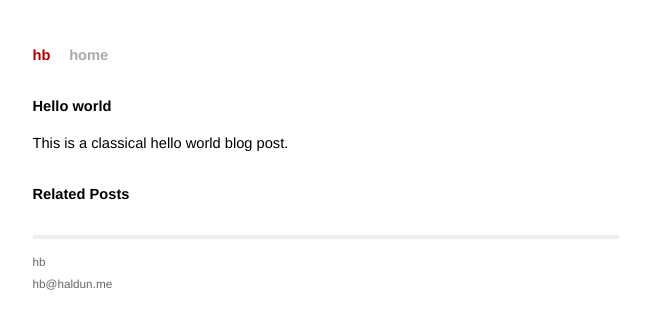
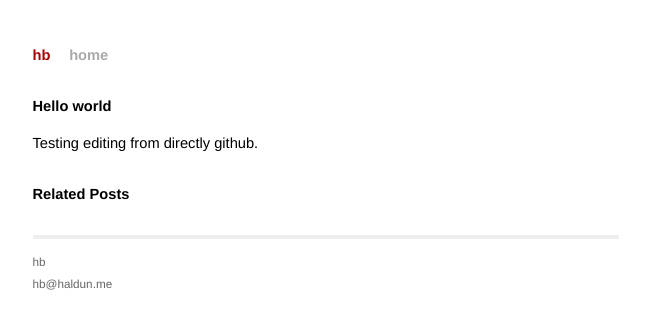
Before and after one commit to haldun/haldun.github.com, a Jekyll site: the page built from _posts/2011-06-26-hello-world.md, in a window 1280 px wide. Shown: the top 327 px of the page, without its empty margins (314-964 px from the left). Built offline with Jekyll 4.4.1, drawn with Linux system fonts in a browser that asks for light colours; Markdown is read by kramdown in place of the engine named in the settings.

Commit message:
Update _posts/2011-06-26-hello-world.md

```diff
--- a/_posts/2011-06-26-hello-world.md
+++ b/_posts/2011-06-26-hello-world.md
@@ -6,4 +6,4 @@ title: Hello world
 {{ page.title }}
 ================
 
-This is a classical hello world blog post.
+Testing editing from directly github.
```
